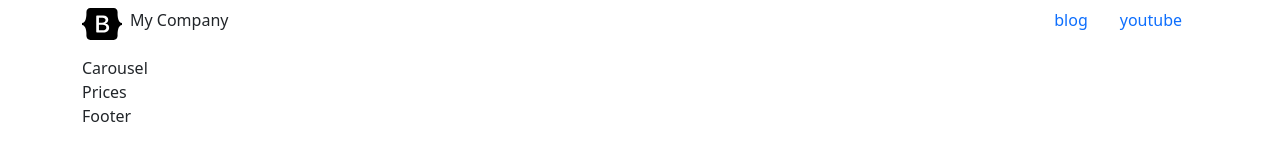
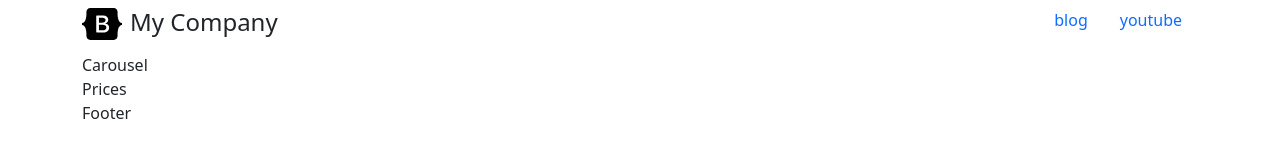
Before and after one commit to aadelop/pricing-page-design, a React (Vite) app: page / in a window 1280 px wide. Shown: the top 160 px of the page. Built offline with nearby package versions, Linux system fonts and the light colour scheme.

Commit message:
Completed Header component of the page ptrpared to be customized wby a json file

```diff
--- a/src/components/Header.jsx
+++ b/src/components/Header.jsx
@@ -5,7 +5,7 @@ export function Header(){
     return <div className="my-2 text-dark d-flex justify-content-between">
                 <div className="d-flex">
                     <Logo></Logo>
-                    <p className="mx-2">{datos.header.name}</p>
+                    <h4 className="mx-2">{datos.header.name}</h4>
                 </div>
 
                 <div >
```
